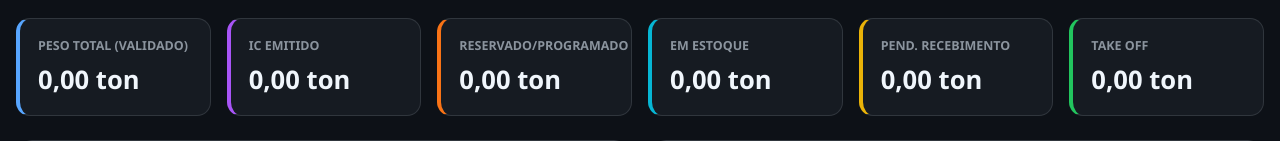
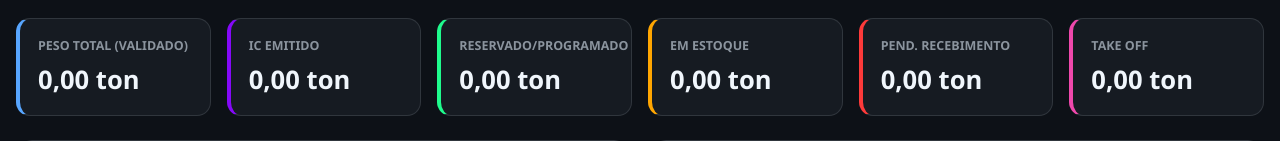
Before and after one commit to walacebarbino/Dashboard-U36, a Flask app: page /dashboard in a window 1280 px wide. Shown: the part 225-366 px from the top of the page. Run offline with Flask 3, Linux system fonts and the light colour scheme.

Commit message:
ajusta título da página PPU

```diff
--- a/app/static/css/style.css
+++ b/app/static/css/style.css
@@ -91,35 +91,35 @@ body {
 }
 
 .kpi-ic {
-    border-left-color: #a855f7;
+    border-left-color: #8509f9;
 }
 
 .kpi-reservado {
-    border-left-color: #f97316;
+    border-left-color: #1ffb8d;
 }
 
 .kpi-estoque {
-    border-left-color: #06b6d4;
+    border-left-color: #ffa601;
 }
 
 .kpi-pendente {
-    border-left-color: #eab308;
+    border-left-color: #fd3a3a;
 }
 
 .kpi-takeoff {
-    border-left-color: #22c55e;
+    border-left-color: #ef48ac;
 }
 
 .kpi-success {
-    border-left-color: #2ea043;
+    border-left-color: #25b33f;
 }
 
 .kpi-warning {
-    border-left-color: #d29922;
+    border-left-color: #dff96e;
 }
 
 .kpi-info {
-    border-left-color: #a371f7;
+    border-left-color: #6d1bf9;
 }
 
 .kpi-label {
--- a/app/templates/ppu.html
+++ b/app/templates/ppu.html
@@ -1,6 +1,6 @@
 {% extends "base.html" %}
 
-{% block title %}PPU{% endblock %}
+{% block title %}Dashboard Tubulação - CONSAG U36{% endblock %}
 
 {% block content %}
 <div class="dashboard-page">
```
